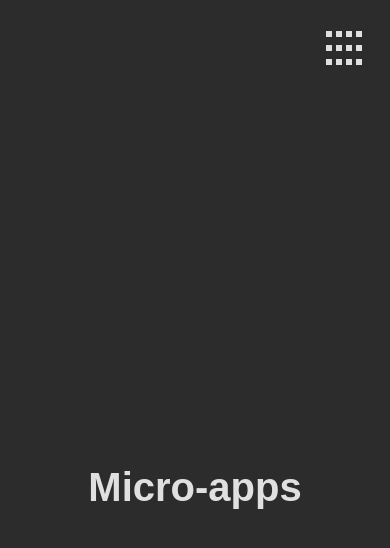
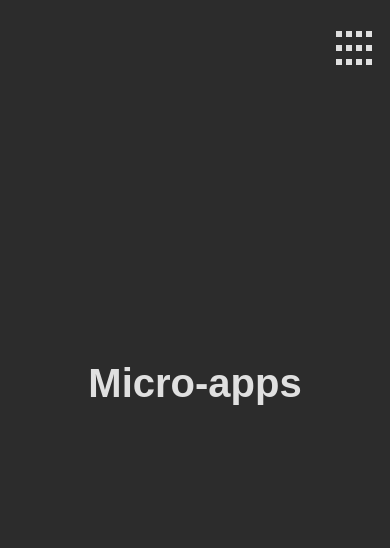
Before and after one commit to omarcosvbn/micro-apps, a Next.js app: page / in a window 390 px wide. Shown: the top 548 px of the page. Built offline with nearby package versions, Linux system fonts and the light colour scheme; a web font is replaced by a local one.

Commit message:
adjustments to css mobile

```diff
--- a/src/app/components/Header/Header.module.scss
+++ b/src/app/components/Header/Header.module.scss
@@ -7,7 +7,6 @@
   align-items: center;
   justify-content: space-between;
   padding-left: 35px;
-  padding-right: 25px;
 }
 
 .titles {
@@ -52,7 +51,7 @@
   background: variables.$secondary-color;
   display: flex;
   justify-content: center;
-  align-items: center;
+  padding-top: 25dvh;
   visibility: hidden;
   z-index: 10;
 
@@ -79,6 +78,11 @@
 }
 
 @media (max-width: 1110px) {
+  .header {
+    padding-left: 25px;
+    padding-right: 15px;
+  }
+
   .menu {
     display: block;
   }
--- a/src/app/page.module.scss
+++ b/src/app/page.module.scss
@@ -13,3 +13,10 @@
   font-size: 40px;
   color: variables.$primary-color;
 }
+
+@media (max-width: 1110px) {
+  .container {
+    align-items: flex-start;
+    padding-top: 25dvh;
+  }
+}
```
